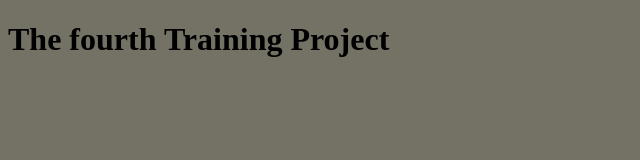
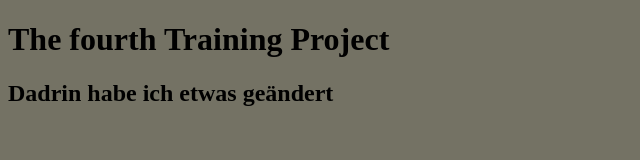
Before and after one commit to maidmilas/fourthtrainingproject, a plain HTML site: page index.html in a window 1280 px wide. Shown: the whole page, without its empty margins (0-640 px from the left). Drawn offline with Linux system fonts and the light colour scheme.

Commit message:
Addes Headline

```diff
--- a/index.html
+++ b/index.html
@@ -9,5 +9,6 @@
 </head>
 <body>
     <h1>The fourth Training Project</h1>
+    <h2>Dadrin habe ich etwas geändert</h2>
 </body>
 </html>
```
